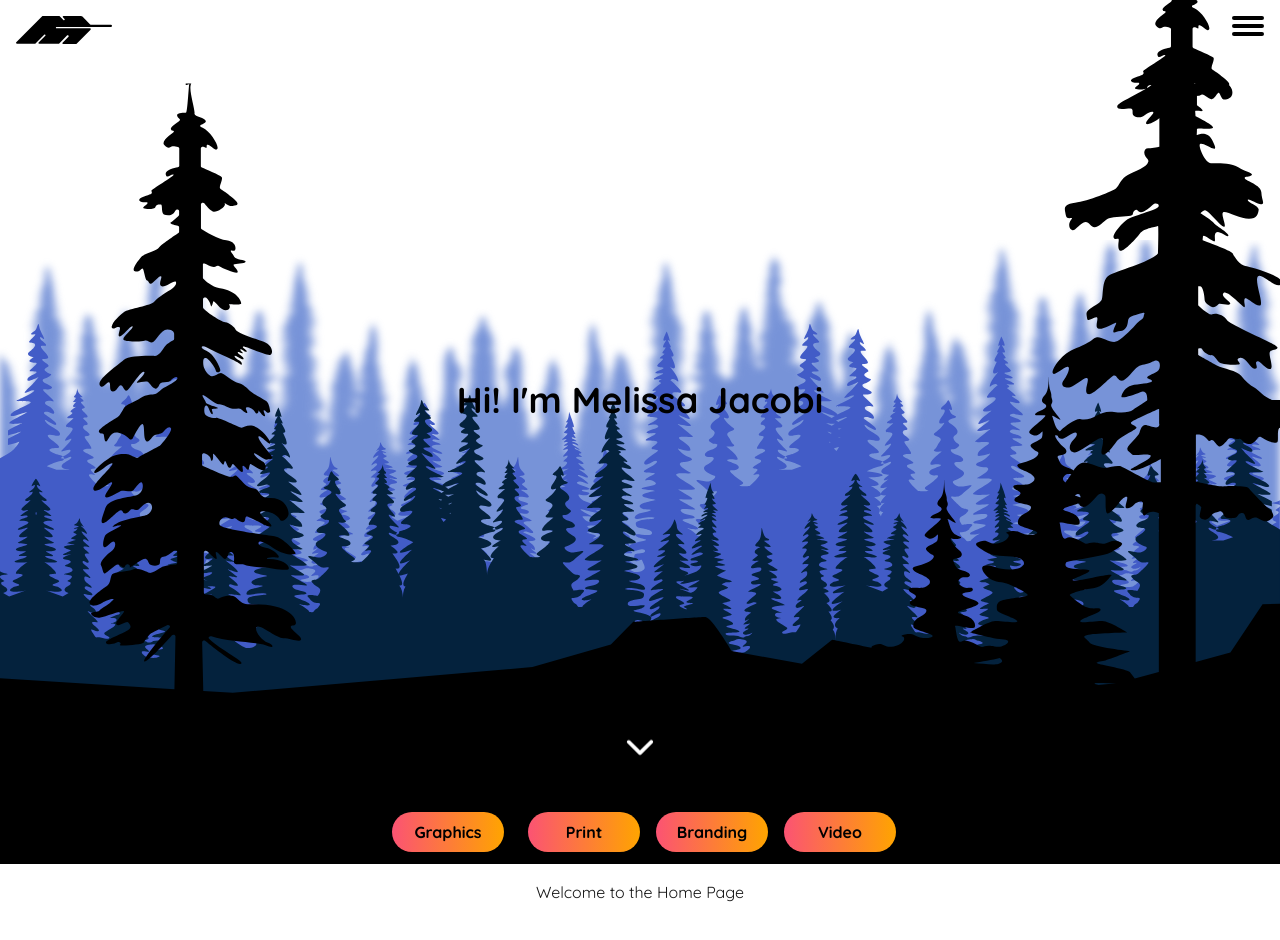
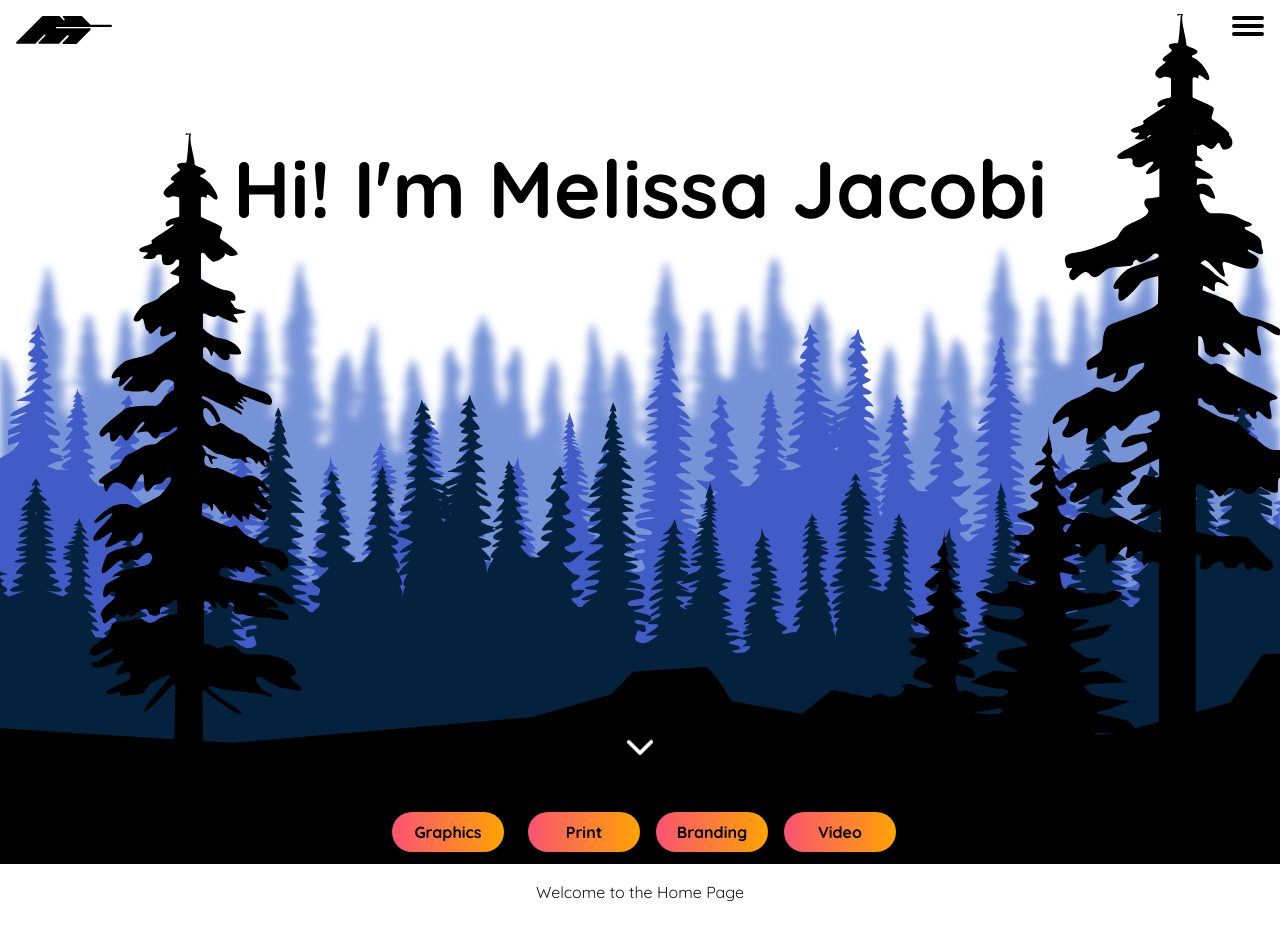
Before and after one commit to MelissaJacobi/melissaportfolio, a Next.js app: page / in a window 1280 px wide. Shown: the top 940 px of the page. Built offline with nearby package versions, Linux system fonts and the light colour scheme.

Commit message:
title fix

```diff
--- a/app/components/Header.jsx
+++ b/app/components/Header.jsx
@@ -26,7 +26,7 @@ export default function Header() {
     { transform: `translateY(calc(${-scrollY * 0.05}px + 4px))` }, // 1.svg (farthest)
     { transform: `translateY(calc(${-scrollY * 0.15}px + 80px))` }, // 2.svg
     { transform: `translateY(calc(${-scrollY * 0.3}px + 190px))` }, // 3.svg
-    { transform: `translateY(calc(${-scrollY * 0.5}px + 450px))` }, // 4.svg (closest)
+    { transform: `translateY(calc(${-scrollY * 0.5}px + 500px))` }, // 4.svg (closest)
   ];
 
   return (
@@ -48,8 +48,8 @@ export default function Header() {
         ))}
 
         {/* Header Text */}
-        <div className="absolute top-0 left-0 w-full h-full flex items-center justify-center">
-          <h1 className="font-quicksand text-4xl font-bold text-black text-center px-4">
+        <div className="absolute top-0 left-0 w-full h-full flex items-start justify-center pt-[8rem]">
+          <h1 className="font-quicksand text-[5rem] font-bold text-black text-center px-4">
             {headerText}
           </h1>
         </div>
--- a/app/layout.js
+++ b/app/layout.js
@@ -17,7 +17,7 @@ export default function RootLayout({ children }) {
         />
       </head>
       <body>
-        <Header /> {/* Render the dynamic header */}
+        <Header />
         <Navbar />
         <main>{children}</main>
       </body>
```
